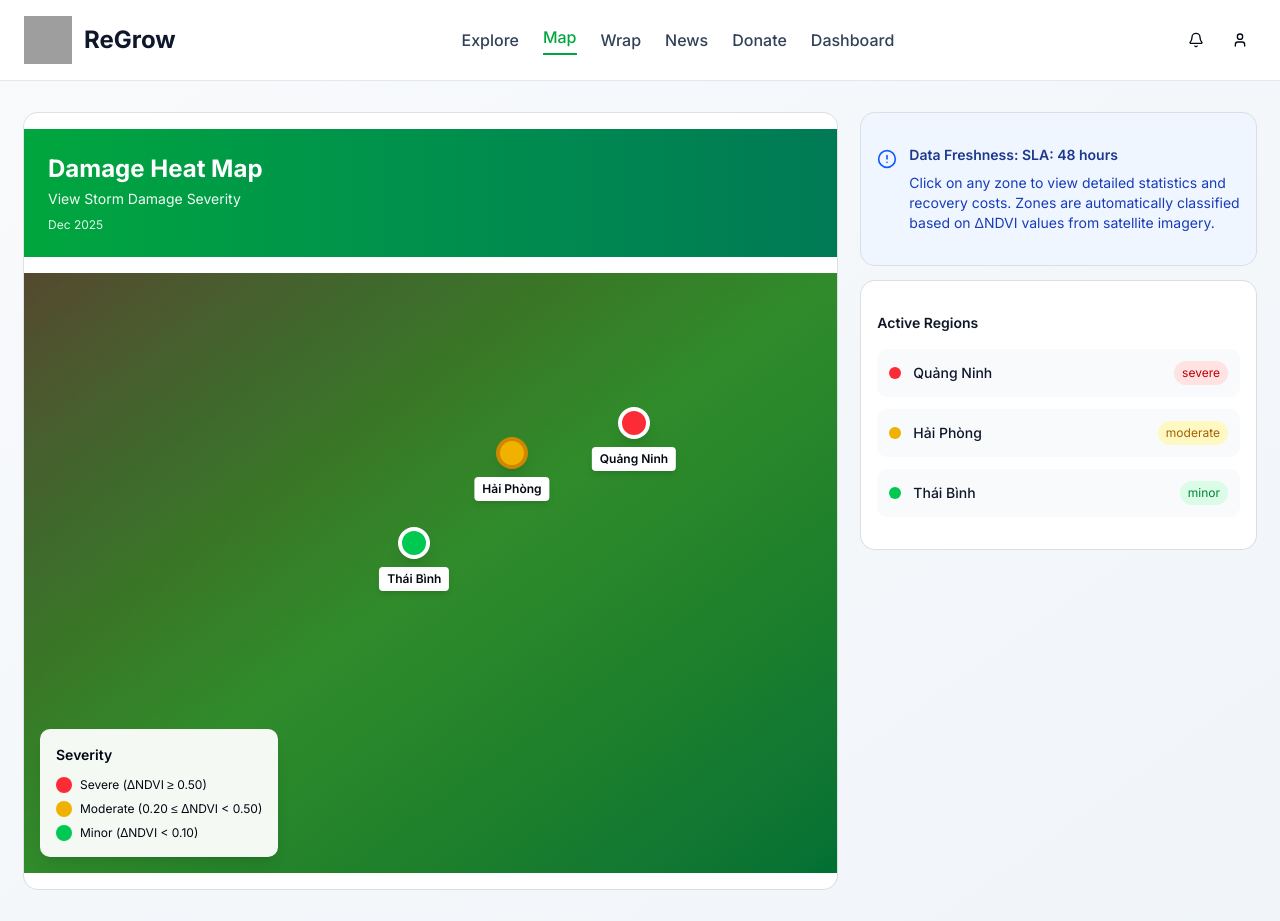
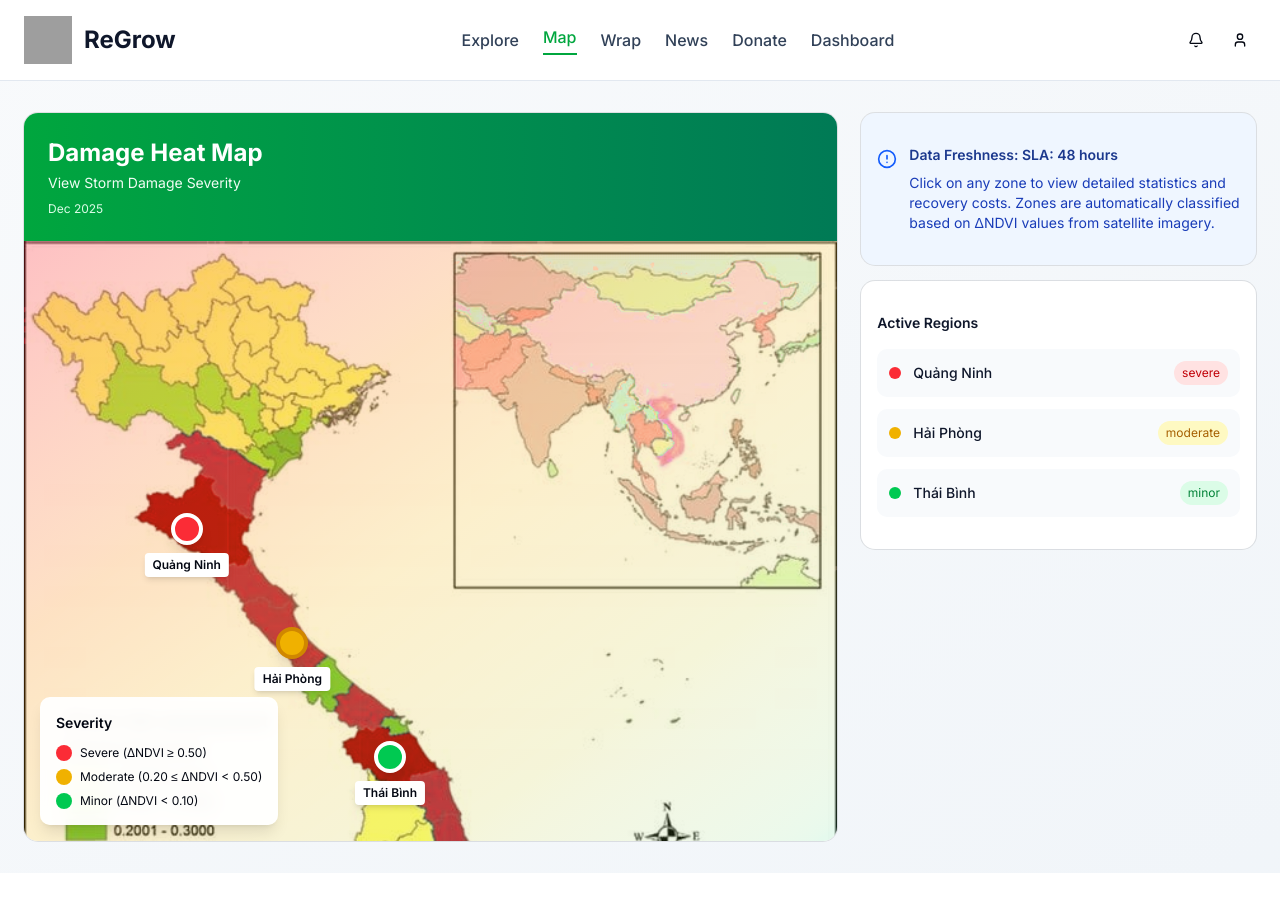
Before and after one commit to nhuphanSifuNho/regrow_icup, a Next.js app in the folder regrow-frontend/: page /map in a window 1280 px wide. After the commit the page ends 873 px from the top, so only its background shows below. Built offline with nearby package versions, Linux system fonts and the light colour scheme; grey boxes are pictures that could not be loaded.

Commit message:
feat: add NDVI map

```diff
--- a/regrow-frontend/app/map/page.tsx
+++ b/regrow-frontend/app/map/page.tsx
@@ -94,7 +94,7 @@ const MapViewPage = () => {
       id: 1,
       name: 'Quảng Ninh',
       severity: 'severe' as const,
-      position: { top: '25%', left: '75%' },
+      position: { top: '48%', left: '20%' },
       ndvi: 0.45,
       notReported: 15,
       affectedArea: '9,105 ha',
@@ -107,7 +107,7 @@ const MapViewPage = () => {
       id: 2,
       name: 'Hải Phòng',
       severity: 'moderate' as const,
-      position: { top: '30%', left: '60%' },
+      position: { top: '67%', left: '33%' },
       ndvi: 0.62,
       notReported: 8,
       affectedArea: '5,230 ha',
@@ -120,7 +120,7 @@ const MapViewPage = () => {
       id: 3,
       name: 'Thái Bình',
       severity: 'minor' as const,
-      position: { top: '45%', left: '48%' },
+      position: { top: '86%', left: '45%' },
       ndvi: 0.78,
       notReported: 3,
       affectedArea: '2,450 ha',
@@ -152,7 +152,7 @@ const MapViewPage = () => {
           <div className="grid lg:grid-cols-3 gap-6">
             {/* Map Section */}
             <div className="lg:col-span-2">
-              <Card className="overflow-hidden">
+              <Card className="overflow-hidden p-0 gap-0">
                 <div className="bg-gradient-to-r from-green-600 to-emerald-700 p-6">
                   <h2 className="text-2xl font-bold text-white mb-1">Damage Heat Map</h2>
                   <p className="text-green-50">View Storm Damage Severity</p>
@@ -161,7 +161,9 @@ const MapViewPage = () => {
 
                 <CardContent className="p-0">
                   {/* Vietnam Map Placeholder with Heat Overlay */}
-                  <div className="relative bg-gradient-to-br from-green-900 via-green-700 to-green-800 h-[600px]">
+                  <div style={{
+                    backgroundImage: "url(/FloodAssessment.png)"
+                  }} className="relative bg-gradient-to-br bg-cover from-green-900 via-green-700 to-green-800 h-[600px]">
                     {/* Simulated heat map effect */}
                     <div className="absolute inset-0 bg-gradient-to-br from-red-500/30 via-yellow-500/20 to-green-500/10"></div>
 
```
Also changed, not shown: regrow-frontend/public/FloodAssessment.png (added).
